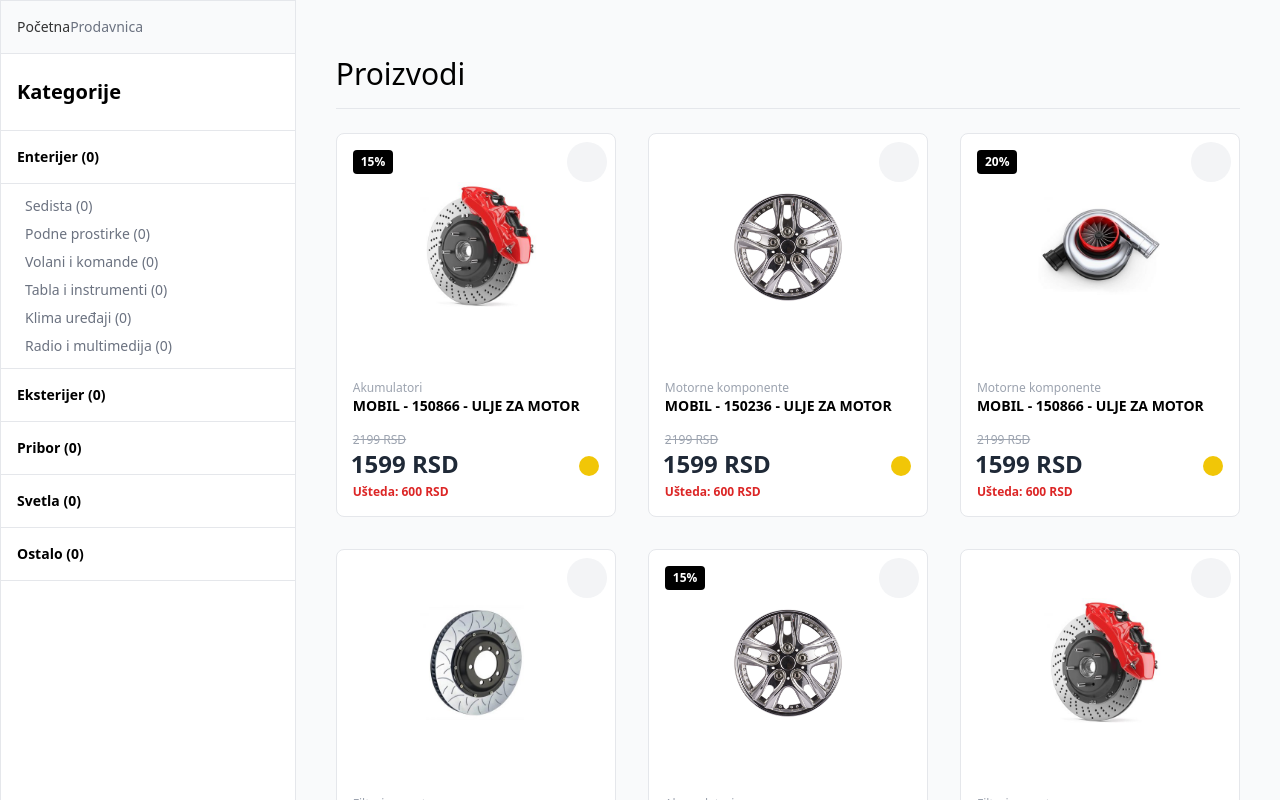
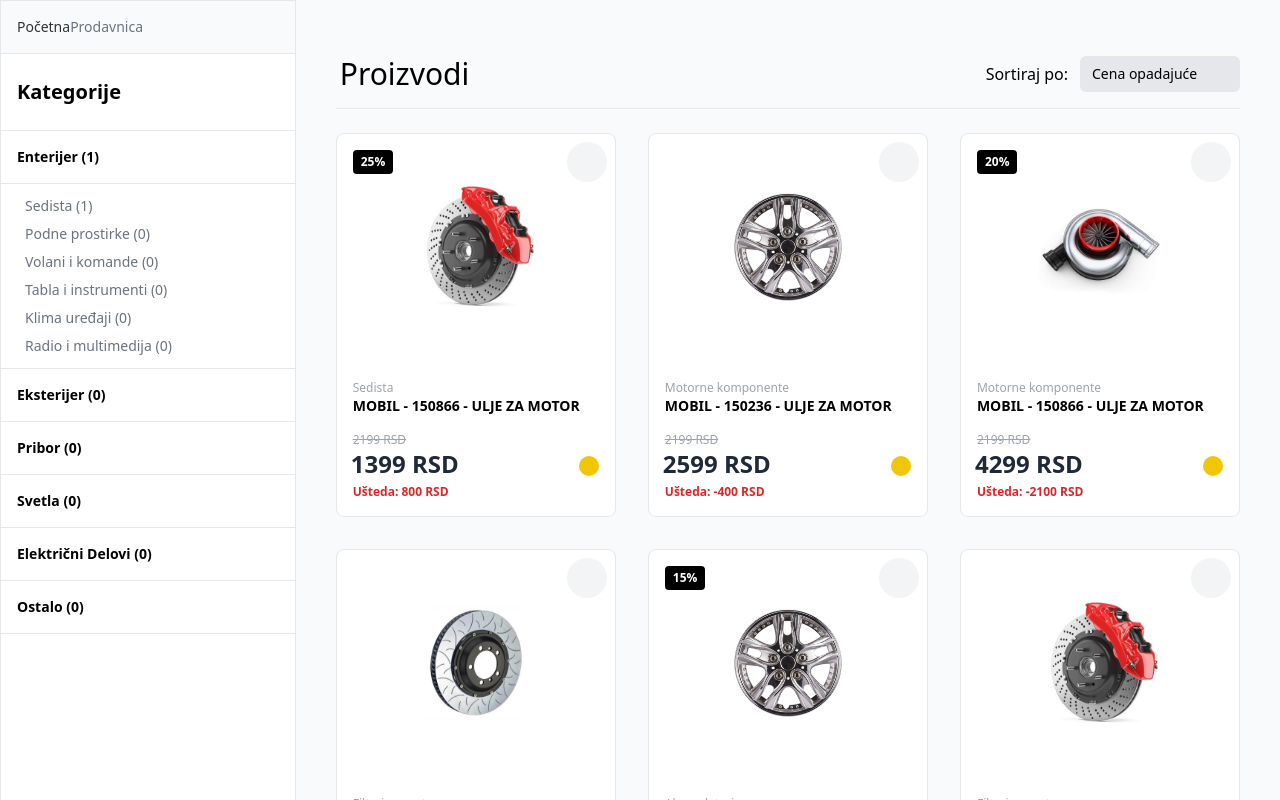
Before and after one commit to RadeStojicic/autodelovi_ec, a Nuxt app: page /prodavnica in a window 1280 px wide. Shown: the top 800 px of the page. Built offline with nearby package versions, Linux system fonts and the light colour scheme.

Commit message:
prodavnica-sort-filters

```diff
--- a/components/Kategorije.vue
+++ b/components/Kategorije.vue
@@ -1,17 +1,15 @@
 <template>
-  <div class="z-0 mx-auto mt-12 flex flex-col justify-center px-4 md:container">
+  <div
+    class="z-0 mx-auto mt-12 flex flex-col justify-center px-10 md:container"
+  >
     <div class="flex w-full justify-center bg-white py-8">
-      <Splide
-        class="flex w-[100%] justify-center px-10"
-        :options="options"
-        aria-label="Kategorije"
-      >
+      <Splide class="w-full" :options="options" aria-label="Kategorije">
         <SplideSlide
           class="flex flex-col items-center justify-center"
           v-for="(category, index) in categories"
           :key="index"
         >
-          <button @click="goToCategory">
+          <NuxtLink :to="category.to">
             <div class="h-40 w-40 rounded-full bg-gray-100">
               <NuxtImg
                 width="150"
@@ -23,7 +21,7 @@
             <p class="mt-2 text-center text-lg font-semibold md:text-base">
               {{ category.title }}
             </p>
-          </button>
+          </NuxtLink>
         </SplideSlide>
       </Splide>
     </div>
@@ -37,14 +35,19 @@
 import "@splidejs/vue-splide/css";
 
 const options = {
-  perPage: 4,
+  perPage: 5,
   arrows: true,
-  gap: "3rem",
+  gap: ".5rem",
   pagination: false,
   width: "100%",
   breakpoints: {
+    1600: {
+      perPage: 4,
+      gap: "0rem",
+    },
     1200: {
       perPage: 3,
+      gap: "0rem",
     },
     800: {
       perPage: 2,
@@ -57,25 +60,6 @@
 };
 
 const { categories } = storeToRefs(useLinkStore());
-
-const infoCards = [
-  {
-    name: "Preko 1000 autodelova",
-    class: "icon-[prime--cog]  text-secondary text-5xl ",
-  },
-  {
-    name: "Besplatna dostava",
-    class: "icon-[prime--truck] text-secondary text-5xl ",
-  },
-  {
-    name: "14-dnevna garancija",
-    class: "icon-[prime--sync] text-secondary text-5xl ",
-  },
-  {
-    name: "14-dnevna garancija",
-    class: "icon-[prime--credit-card] text-secondary text-5xl ",
-  },
-];
 </script>
 
 <style lang="scss" scoped></style>
--- a/components/Navbar.vue
+++ b/components/Navbar.vue
@@ -57,9 +57,14 @@
                   v-if="link.categories"
                   class="absolute left-0 top-full hidden w-full border-b border-gray-200 bg-white shadow-sm group-hover:block"
                 >
-                  <ul class="m-auto flex w-5/6 justify-between py-12">
+                  <ul
+                    class="container m-auto mx-auto flex justify-between px-8 py-12 sm:w-[100%] xl:w-[90%] 2xl:w-[80%]"
+                  >
                     <li
-                      v-for="(category, subIndex) in link.categories"
+                      v-for="(category, subIndex) in link.categories.slice(
+                        0,
+                        5,
+                      )"
                       :key="subIndex"
                     >
                       <NuxtLink aria-label="Navbar link">
@@ -82,6 +87,20 @@
                           </MyLink>
                         </li>
                       </ul>
+                    </li>
+                    <li
+                      class="relative flex items-end"
+                      v-if="link.categories.length > 5"
+                    >
+                      <NuxtLink
+                        to="/prodavnica"
+                        class="flex items-center py-1 font-semibold text-blue-500 hover:bg-gray-50"
+                      >
+                        Vidi sve
+                        <span
+                          class="icon-[prime--arrow-right] mt-[1px] flex items-center justify-center text-base"
+                        />
+                      </NuxtLink>
                     </li>
                   </ul>
                 </div>
--- a/components/ResponsiveSidenav.vue
+++ b/components/ResponsiveSidenav.vue
@@ -1,7 +1,7 @@
 <template>
   <transition name="slideRight" mode="out-in">
     <div
-      class="scrollbar fixed top-0 z-[80] h-screen w-5/6 select-none overflow-y-auto border border-gray-200 bg-white text-black lg:hidden"
+      class="scrollbar fixed left-0 top-0 z-[80] h-screen w-5/6 select-none overflow-y-auto border border-gray-200 bg-white text-black lg:hidden"
       v-if="sideNavFilters"
     >
       <div class="flex items-center justify-between border-b p-4 lg:hidden">
--- a/pages/prodavnica/index.vue
+++ b/pages/prodavnica/index.vue
@@ -1,11 +1,14 @@
 <template>
   <div>
     <div class="full mx-auto flex flex-col md:container md:flex-row">
+      <transition name="sidenav-slide">
         <Sidenav
-        class="hidden lg:block"
+          v-if="sidenav"
+          class="hidden"
           @filter-by-main-category="filterByMainCategory"
           @filter-by-sub-category="filterBySubCategory"
         />
+      </transition>
       <ResponsiveSidenav
         @filter-by-main-category="filterByMainCategory"
         @filter-by-sub-category="filterBySubCategory"
@@ -18,23 +21,108 @@
           <div
             class="flex w-full items-center justify-between border-b border-gray-200"
           >
+            <div class="flex items-center gap-1">
+              <span
+                @click="toggleFilters"
+                class="icon-[prime--sliders-h] mt-[2px] hidden cursor-pointer items-center text-3xl lg:flex"
+              />
               <h1 class="py-4 text-2xl text-black md:text-3xl">Proizvodi</h1>
             </div>
-          <div class="mt-4 w-full lg:hidden">
+
+            <div class="hidden items-center gap-3 lg:flex">
+              <p>Sortiraj po:</p>
+              <div class="relative w-40">
+                <button
+                  @click="openSortBy = !openSortBy"
+                  class="flex w-40 items-center justify-between rounded-md bg-gray-200 px-3 py-2 text-sm"
+                >
+                  {{ choosedSort }}
+                  <span
+                    class="icon-[prime--chevron-down] flex items-center text-xl"
+                  />
+                </button>
+                <ul
+                  v-if="openSortBy"
+                  class="absolute z-[40] w-full border bg-white text-xs shadow"
+                >
+                  <li
+                    @click="applySort('Cena opadajuće')"
+                    class="cursor-pointer border-b px-2 py-2 hover:bg-gray-100 hover:text-black"
+                  >
+                    Cena opadajuće
+                  </li>
+                  <li
+                    @click="applySort('Cena rastuće')"
+                    class="cursor-pointer border-b px-2 py-2 hover:bg-gray-100 hover:text-black"
+                  >
+                    Cena rastuće
+                  </li>
+                  <li
+                    @click="applySort('Popusti opadajuće')"
+                    class="cursor-pointer px-2 py-2 hover:bg-gray-100 hover:text-black"
+                  >
+                    Popusti opadajuće
+                  </li>
+                </ul>
+              </div>
+            </div>
+          </div>
+          <div class="mt-4 flex w-full gap-2 lg:hidden">
             <button
               aria-label="Filteri"
               @click="handleSideFilters"
-              class="flex w-44 items-center justify-between rounded-lg border border-gray-200 bg-gray-100 px-4 py-3"
+              class="flex w-full items-center justify-between rounded-lg border border-gray-200 bg-gray-100 px-4 py-3"
             >
               Filteri<span
                 class="icon-[prime--chevron-down] text-2xl text-gray-950/70"
               />
             </button>
+            <div
+              class="relative flex w-full items-center justify-between rounded-lg border border-gray-200 bg-gray-100 px-4 py-3"
+            >
+              <button
+                @click="openSortBy = !openSortBy"
+                class="flex w-full items-center justify-between text-sm"
+              >
+                {{ choosedSort }}
+                <span
+                  class="icon-[prime--chevron-down] flex items-center text-2xl text-gray-950/70"
+                />
+              </button>
+              <ul
+                v-if="openSortBy"
+                class="absolute left-0 top-12 z-40 w-full border bg-white text-sm"
+              >
+                <li
+                  @click="applySort('Cena opadajuće')"
+                  class="cursor-pointer border-b px-3 py-3"
+                >
+                  Cena opadajuće
+                </li>
+                <li
+                  @click="applySort('Cena rastuće')"
+                  class="cursor-pointer border-b px-3 py-3"
+                >
+                  Cena rastuće
+                </li>
+                <li
+                  @click="applySort('Popusti opadajuće')"
+                  class="cursor-pointer px-3 py-3"
+                >
+                  Popusti opadajuće
+                </li>
+              </ul>
             </div>
           </div>
-
+        </div>
+        <transition name="slide-width" mode="out-in">
           <div
-          class="mx-6 mt-12 grid grid-cols-1 gap-x-2 gap-y-5 pb-20 pt-6 sm:grid-cols-2 md:mt-0 md:gap-12 lg:mx-10 lg:grid-cols-3 lg:gap-8"
+            :class="
+              sidenav
+                ? 'sm:grid-cols-2 md:gap-12 lg:grid-cols-3 '
+                : '  sm:grid-cols-3 md:gap-4 lg:grid-cols-4'
+            "
+            class="mt-12 grid grid-cols-1 gap-x-2 gap-y-5 px-6 pb-20 pt-6 md:mt-0 lg:gap-8 lg:px-10"
           >
             <div
               class="relative w-full rounded-lg border border-gray-200 bg-white hover:border-gray-300"
@@ -79,7 +167,9 @@
                 </div>
               </div>
 
-            <div class="mt-4 flex flex-col items-start justify-start px-4 pb-4">
+              <div
+                class="mt-4 flex flex-col items-start justify-start px-4 pb-4"
+              >
                 <p class="mt-1 text-xs text-gray-400">{{ card.category }}</p>
                 <h1 class="text-base font-bold sm:text-sm">
                   {{ card.title }}
@@ -102,7 +192,10 @@
                       Ušteda: {{ card.oldPrice - card.newPrice }} RSD
                     </p>
                   </div>
-                <button @click="insertCard(card.id)" aria-label="Dodaj u korpu">
+                  <button
+                    @click="insertCard(card.id)"
+                    aria-label="Dodaj u korpu"
+                  >
                     <div
                       class="flex items-center justify-center rounded-full bg-secondary p-[10px]"
                     >
@@ -115,6 +208,7 @@
               </div>
             </div>
           </div>
+        </transition>
       </div>
     </div>
   </div>
@@ -123,6 +217,7 @@
 <script setup lang="ts">
 import { useProductStore } from "../../store/product";
 import { storeToRefs } from "pinia";
+import { CarPart } from "../../types/cardType";
 
 const { insertCard } = addToCart();
 const { toggleWishList } = addToWishList();
@@ -188,6 +283,48 @@
   );
   sideNavFilters.value = false;
 };
+
+const openSortBy = ref(false);
+const choosedSort = ref("Cena opadajuće");
+const applySort = (sortName: string) => {
+  choosedSort.value = sortName;
+  openSortBy.value = false;
+  if (sortName === "Cena opadajuće") {
+    filteredCards.value = filteredCards.value.sort(
+      (a: CarPart, b: CarPart) => b.newPrice - a.newPrice,
+    );
+  } else if (sortName === "Cena rastuće") {
+    filteredCards.value = filteredCards.value.sort(
+      (a: CarPart, b: CarPart) => a.newPrice - b.newPrice,
+    );
+  } else if (sortName === "Popusti opadajuće") {
+    filteredCards.value = filteredCards.value.sort(
+      (a: CarPart, b: CarPart) => b.discount - a.discount,
+    );
+  }
+};
+
+const sidenav = ref(true);
+const toggleFilters = () => {
+  sidenav.value = !sidenav.value;
+};
 </script>
 
-<style scoped></style>
+<style scoped>
+.sidenav-slide-enter-active,
+.sidenav-slide-leave-active {
+  transition: width 0.3s ease;
+}
+
+.sidenav-slide-enter-from,
+.sidenav-slide-leave-to {
+  width: 0;
+  opacity: 0;
+}
+
+.sidenav-slide-enter-to,
+.sidenav-slide-leave-from {
+  width: 384px;
+  opacity: 1;
+}
+</style>
--- a/store/navlinks.ts
+++ b/store/navlinks.ts
@@ -12,7 +12,7 @@
       categories: [
         {
           title: "Enterijer",
-          to: "/motor-i-pogon",
+          to: "/enterijer",
           category_image: "/shocks.png",
           showMore: true,
           sublinks: [
@@ -26,7 +26,7 @@
         },
         {
           title: "Eksterijer",
-          to: "/elektrika-i-elektronika",
+          to: "/eksterijer",
           category_image: "/shocks.png",
           showMore: false,
           sublinks: [
@@ -41,7 +41,7 @@
 
         {
           title: "Pribor",
-          to: "/osvetljenje-i-signalizacija",
+          to: "/pribor",
           category_image: "/shocks.png",
           showMore: false,
           sublinks: [
@@ -67,7 +67,7 @@
         },
         {
           title: "Svetla",
-          to: "/karoserija-i-enterijer",
+          to: "/svetla",
           category_image: "/shocks.png",
           showMore: false,
           sublinks: [
@@ -83,8 +83,25 @@
           ],
         },
         {
+          title: "Električni Delovi",
+          to: "/elektricni-delovi",
+          category_image: "/shocks.png",
+          showMore: false,
+          sublinks: [
+            { names: "Starteri i Alternatori", to: "/spoljna-ogledala" },
+            { names: "Akumulatori i Baterije", to: "/branici-i-amortizeri" },
+            { names: "Svećice i Kabliranje", to: "/stakla-i-vetrobrani" },
+            {
+              names: "Senzori i Elektronske Kontrole",
+              to: "/enterijerni-delovi-i-tapacirung",
+            },
+            { names: "Radio", to: "/vrata-i-zakljucavanje" },
+            { names: "Multimedija", to: "/vrata-i-zakljucavanje" },
+          ],
+        },
+        {
           title: "Ostalo",
-          to: "/pneumatici",
+          to: "/ostalo",
           category_image: "/shocks.png",
           showMore: false,
           sublinks: [
--- a/store/product.ts
+++ b/store/product.ts
@@ -6,11 +6,11 @@
     {
       to: "mobili-150866-ulje-za-motor-hemijski-proizvodi",
       image: "/prod1.jpg",
-      main_category: "Elektrika i Elektronika",
-      category: "Akumulatori",
+      main_category: "Enterijer",
+      category: "Sedista",
       title: "MOBIL - 150866 - ULJE ZA MOTOR",
       oldPrice: 2199,
-      newPrice: 1599,
+      newPrice: 1399,
       quantity: 1,
       mark: "BMW",
       model: "X4, i8",
@@ -28,7 +28,7 @@
         "/other_image3.jpg",
         "/other_image4.jpg",
       ],
-      discount: 15,
+      discount: 25,
       showFilledHeart: false,
       id: "A1",
     },
@@ -39,7 +39,7 @@
       category: "Motorne komponente",
       title: "MOBIL - 150236 - ULJE ZA MOTOR",
       oldPrice: 2199,
-      newPrice: 1599,
+      newPrice: 2599,
       quantity: 1,
       mark: "Audi",
       model: "Q7",
@@ -68,7 +68,7 @@
       category: "Motorne komponente",
       title: "MOBIL - 150866 - ULJE ZA MOTOR",
       oldPrice: 2199,
-      newPrice: 1599,
+      newPrice: 4299,
       quantity: 1,
       mark: "BMW",
       model: "X4",
@@ -97,7 +97,7 @@
       category: "Filteri za motor",
       title: "MOBIL - 150866 - ULJE ZA MOTOR",
       oldPrice: 2199,
-      newPrice: 1599,
+      newPrice: 1499,
       quantity: 1,
       mark: "Audi",
       model: "Q7",
```
Lines whose indentation alone changed are shown as unchanged.
